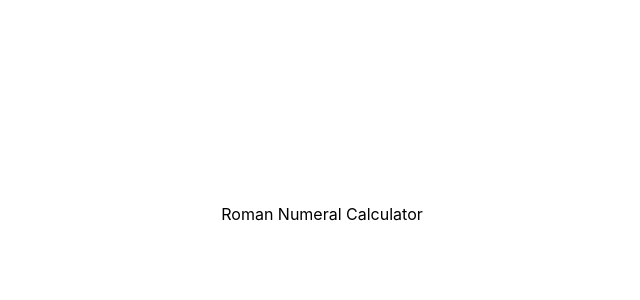
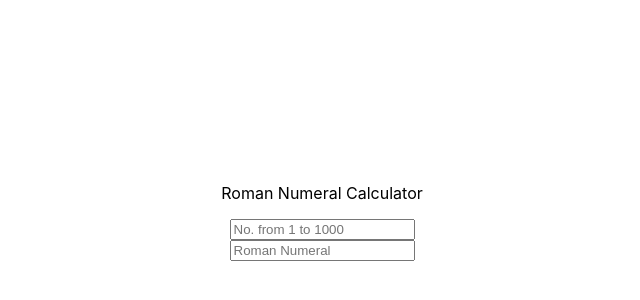
Before and after one commit to aarnas/roman-numeral-calculator, a Next.js app: page / in a window 1280 px wide. Shown: the part 186-486 px from the top of the page, without its empty margins (318-958 px from the left). Built offline with nearby package versions, Linux system fonts and the light colour scheme.

Commit message:
feat: UI handling number to roman

```diff
--- a/src/pages/index.tsx
+++ b/src/pages/index.tsx
@@ -1,8 +1,20 @@
 import Head from "next/head";
 
-import styles from "./index.module.css";
+import styles from "../pages/index.module.css";
+import { numberToRoman } from "../utils";
+import { ChangeEvent, useState } from "react";
+import { romanValues } from "../constants";
 
-export default function Home() {
+export default function RomanNumeralCalculator() {
+  const [roman, setRoman] = useState("");
+
+  const onNumberChange = async (e: ChangeEvent<HTMLInputElement>) => {
+    const currentNumber = Number(e.currentTarget.value);
+    currentNumber
+      ? setRoman(numberToRoman(romanValues, currentNumber))
+      : setRoman("");
+  };
+
   return (
     <div className={styles.container}>
       <Head>
@@ -12,6 +24,12 @@ export default function Home() {
 
       <main>
         <p>Roman Numeral Calculator</p>
+        <input
+          placeholder="No. from 1 to 1000"
+          type="number"
+          onChange={onNumberChange}
+        ></input>
+        <input placeholder="Roman Numeral" value={roman} readOnly></input>
       </main>
     </div>
   );
```
